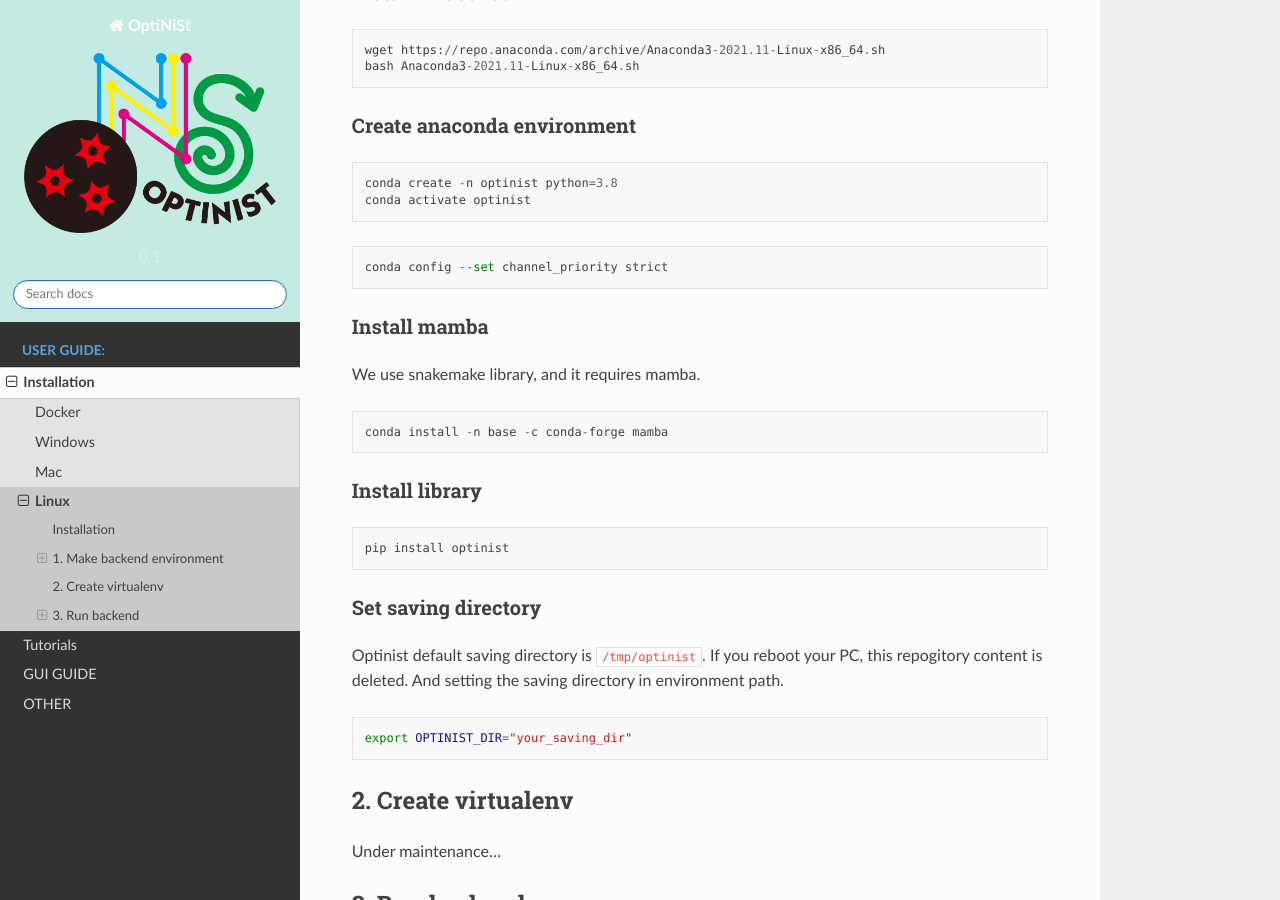
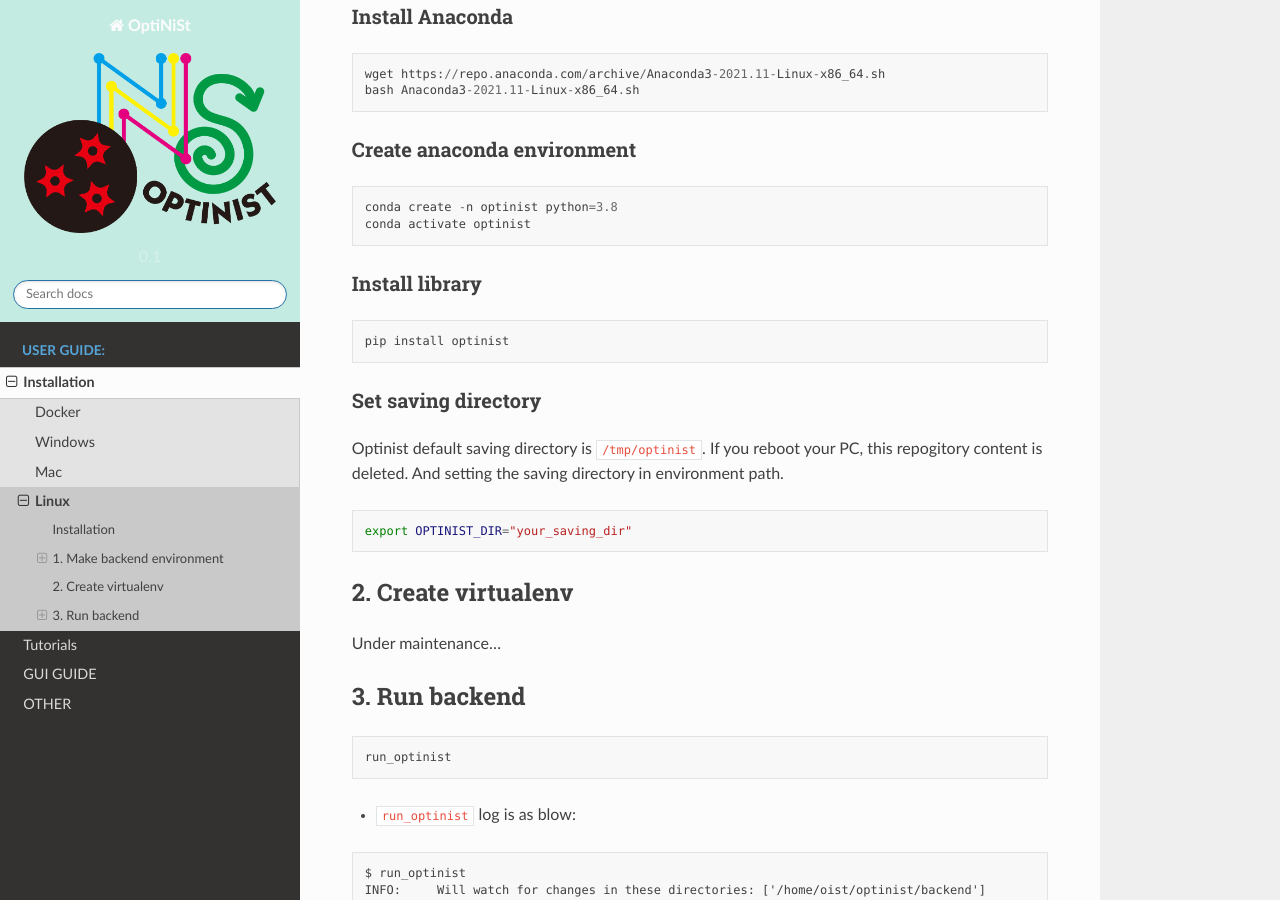
Before and after one commit to oist/optinist, a Sphinx documentation site: the page built from docs/installation/linux.md, in a window 1280 px wide and 900 px high, scrolled down 913 px. Built offline with Sphinx 7.4.7 and the Read the Docs theme 2.0.0, drawn with Linux system fonts in a browser that asks for light colours.

Commit message:
update installation docs

````diff
--- a/docs/installation/linux.md
+++ b/docs/installation/linux.md
@@ -6,7 +6,7 @@ Linux
    * [Install gcc, g++](#install-gcc-g)
    * [Install Anaconda](#install-anaconda)
    * [Create anaconda environment](#create-anaconda-environment)
-   * [Install mamba](#install-mamba)
+   <!-- * [Install mamba](#install-mamba) -->
    * [Install library](#install-library)
    * [Set saving directory](#set-saving-directory)
 * [2. Create virtualenv](#3-create-virtualenv)
@@ -37,15 +37,15 @@ conda create -n optinist python=3.8
 conda activate optinist
 ```
 
-```
+<!-- ```
 conda config --set channel_priority strict
-```
+``` -->
 
-### Install mamba
+<!-- ### Install mamba
 We use snakemake library, and it requires mamba.
 ```
 conda install -n base -c conda-forge mamba
-```
+``` -->
 
 ### Install library
 
````
Also changed, not shown: docs/installation/mac.md (+2 -2 lines), docs/installation/windows.md (+12 -12 lines).
